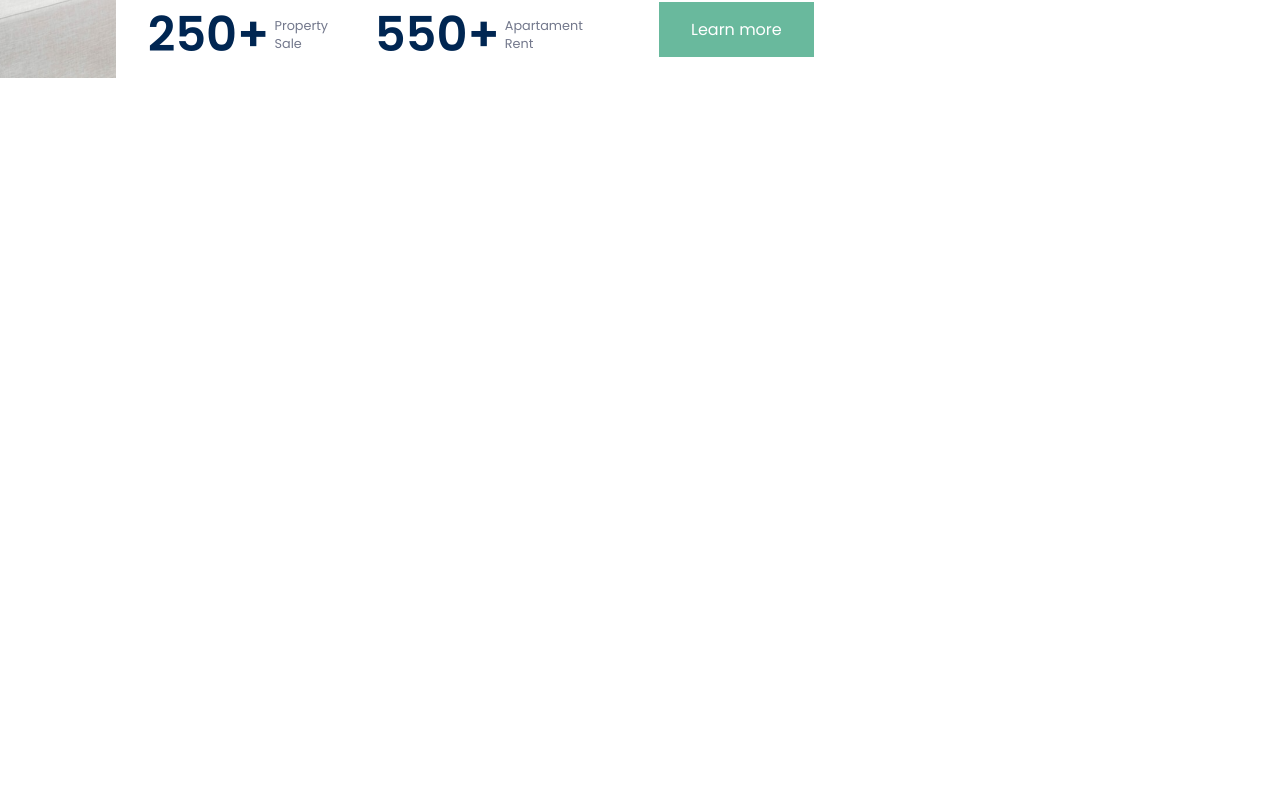
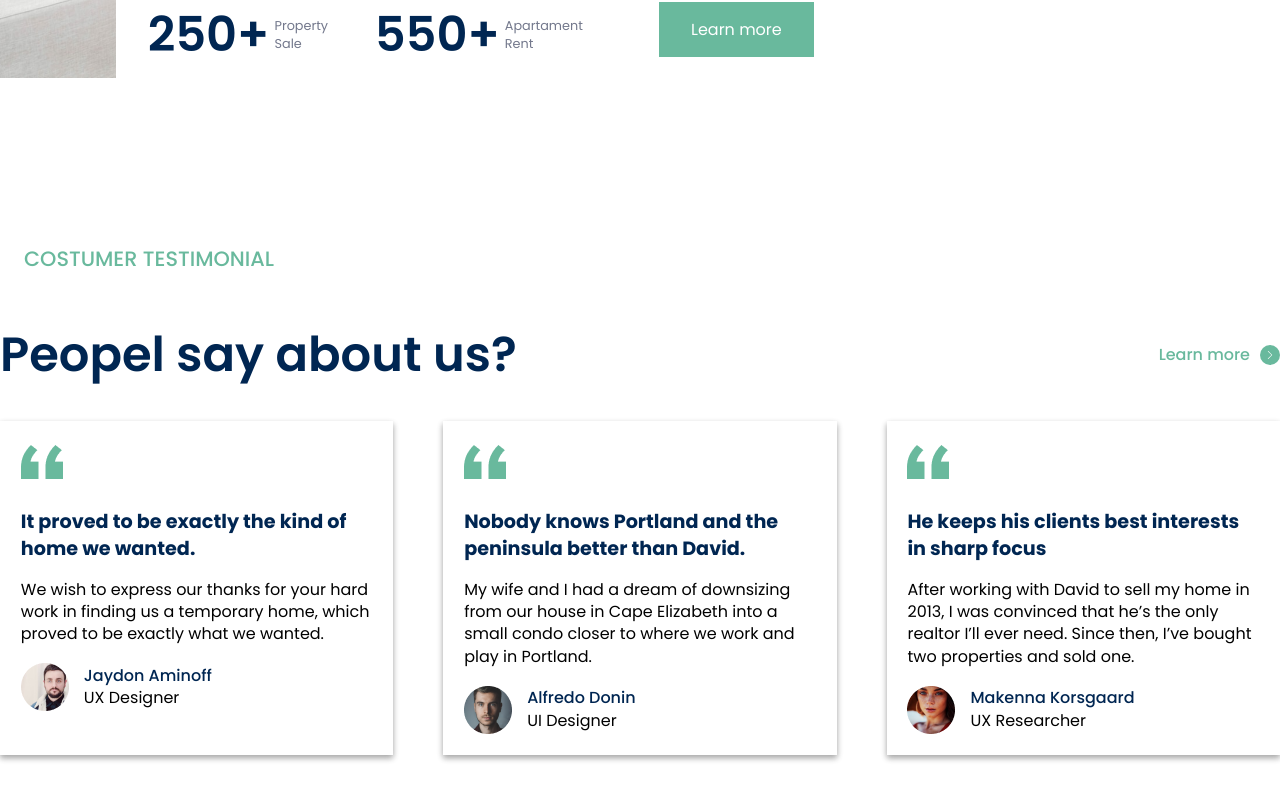
Before and after one commit to henriquepx/real_estate, a React (Vite) app: page / in a window 1280 px wide. Shown: the part 2959-3759 px from the top of the page. Before the commit the page ends 3123 px from the top, so only its background shows below. Built offline with nearby package versions, Linux system fonts and the light colour scheme.

Commit message:
feat: section testimonial

```diff
--- a/src/App.jsx
+++ b/src/App.jsx
@@ -3,6 +3,7 @@ import Advent from "./pages/Advent"
 import Discover from "./pages/Discover"
 import Header from "./pages/Header"
 import Main from "./pages/Main"
+import Testimonial from "./pages/Testimonial"
 import GlobalStyle from "./styles/globalStyles"
 
 function App() {
@@ -14,6 +15,7 @@ function App() {
       <Discover />
       <Advent />
       <About />
+      <Testimonial />
     </>
   )
 }
--- /dev/null
+++ b/src/components/Avaliation.jsx
@@ -0,0 +1,57 @@
+import styled from 'styled-components';
+import quote from '../assets/quote.png';
+import PropTypes from 'prop-types';
+
+const AvalationContainer = styled.div`
+    padding: 1.5rem 1.3rem 1.3rem 1.3rem;
+    box-shadow: rgba(0, 0, 0, 0.16) 0px 3px 6px, rgba(0, 0, 0, 0.23) 0px 3px 6px;
+    h2 {
+        margin: 1.5rem 0rem 1rem 0rem;
+        color: var(--color-title);
+        font-weight: 650;
+        font-size: 1.2rem;
+        max-width: 30ch;
+    }
+    p {
+        margin-bottom: 1.1rem;
+    }
+`
+const DivTextAvaliation = styled.div`
+    display: flex;
+    align-items: center;
+    gap: 15px;
+    div {
+        h1 {
+            color: var(--color-title);
+            font-weight: 500;
+        }
+    }
+`
+
+const Avaliation = ({title, message, img, altimg, name, work}) => {
+  return (
+      <AvalationContainer>
+          <img src={quote} alt="Aspas" />
+          <h2>{title}</h2>
+          <p>{message}</p>
+          <DivTextAvaliation>
+              <img src={img} alt={altimg} />
+              <div>
+                  <h1>{name}</h1>
+                  <h3>{work}</h3>
+              </div>
+          </DivTextAvaliation>
+    </AvalationContainer>
+  )
+}
+
+Avaliation.propTypes = {
+  title: PropTypes.string.isRequired,
+  message: PropTypes.string.isRequired,
+  img: PropTypes.string.isRequired,
+  altimg: PropTypes.string.isRequired,
+  name: PropTypes.string.isRequired,
+  work: PropTypes.string.isRequired,
+};
+
+export default Avaliation
--- /dev/null
+++ b/src/pages/Testimonial.jsx
@@ -0,0 +1,110 @@
+import styled from 'styled-components';
+import { SlArrowRight } from 'react-icons/sl';
+import Avaliation from '../components/Avaliation';
+import person1 from '../assets/person1.png';
+import person2 from '../assets/person2.png';
+import person3 from '../assets/person3.png';
+
+const TestimonialContaner = styled.div`
+    background-color: #fff;
+    padding: 5rem 0rem 10rem 0rem;
+`
+const TestimonialSize = styled.div`
+    max-width: 1500px;
+    width: 100%;
+    margin: 0 auto;
+`
+const TitleTestimonial = styled.h1`
+    color: var(--color-title);
+    font-weight: 550;
+    font-size: 3rem;
+    margin: 3rem 0rem 2rem 0rem;
+`
+const SubtitleTestimonial = styled.h2`
+    color: var(--color-green);
+    font-weight: 450;
+    font-size: 1.3rem;
+    text-transform: uppercase;
+    margin-left: 1.5rem;
+`
+const TextDiscover = styled.div`
+    display: flex;
+    justify-content: space-between;
+`
+const LearnMore = styled.a`
+    display: flex;
+    align-items: center;
+    gap: 10px;
+    margin-top: 1rem;
+    cursor: pointer;
+    p {
+        color: var(--color-green);
+        font-weight: 500;
+        text-align: center;
+    }
+`
+const IconContainer = styled.div`
+  background-color: var(--color-green);
+  width: 20px;
+  height: 20px;
+  border-radius: 50%;
+  display: flex;
+  align-items: center;
+  justify-content: center;
+`;
+const WhiteIcon = styled(SlArrowRight)`
+  color: #fff;
+  font-size: .5rem;
+`;
+const ContainerCommentary = styled.div`
+    display: grid;
+    grid-template-columns: 1fr 1fr 1fr;
+    gap: 50px;
+`
+
+const Testimonial = () => {
+  return (
+      <TestimonialContaner>
+          <TestimonialSize>
+                <SubtitleTestimonial>Costumer Testimonial</SubtitleTestimonial>
+                <TextDiscover>
+                  <TitleTestimonial>Peopel say about us?</TitleTestimonial>
+                  <LearnMore>
+                      <p href="#">Learn more</p>
+                      <IconContainer>
+                        <WhiteIcon />
+                      </IconContainer>
+                  </LearnMore>
+              </TextDiscover>
+              <ContainerCommentary>
+                  <Avaliation
+                      title='It proved to be exactly the kind of home we wanted.'
+                      message='We wish to express our thanks for your hard work in finding us a temporary home, which proved to be exactly what we wanted.'
+                      img={person1}
+                      altimg='Pessoa 1 da sessão de comentários'
+                      name='Jaydon Aminoff'
+                      work='UX Designer'
+                  />
+                  <Avaliation
+                      title='Nobody knows Portland and the peninsula better than David.'
+                      message='My wife and I had a dream of downsizing from our house in Cape Elizabeth into a small condo closer to where we work and play in Portland. '
+                      img={person2}
+                      altimg='Pessoa 2 da sessão de comentários'
+                      name='Alfredo Donin'
+                      work='UI Designer'
+                  />
+                  <Avaliation
+                      title='He keeps his clients best interests in sharp focus'
+                      message='After working with David to sell my home in 2013, I was convinced that he’s the only realtor I’ll ever need. Since then, I’ve bought two properties and sold one.'
+                      img={person3}
+                      altimg='Pessoa 3 da sessão de comentários'
+                      name='Makenna Korsgaard'
+                      work='UX Researcher'
+                  />
+              </ContainerCommentary>
+          </TestimonialSize>
+    </TestimonialContaner>
+  )
+}
+
+export default Testimonial
```
Also changed, not shown: src/assets/quote.png (added).
